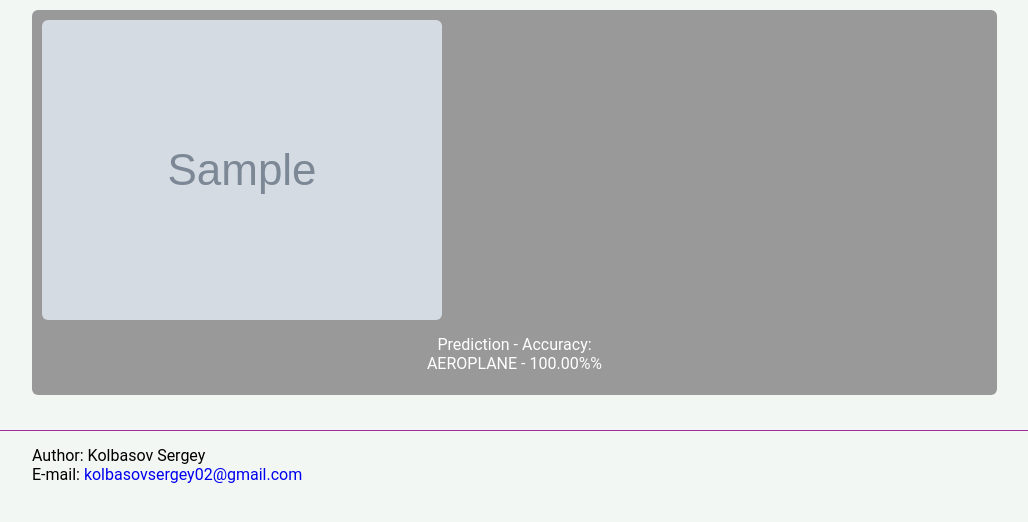
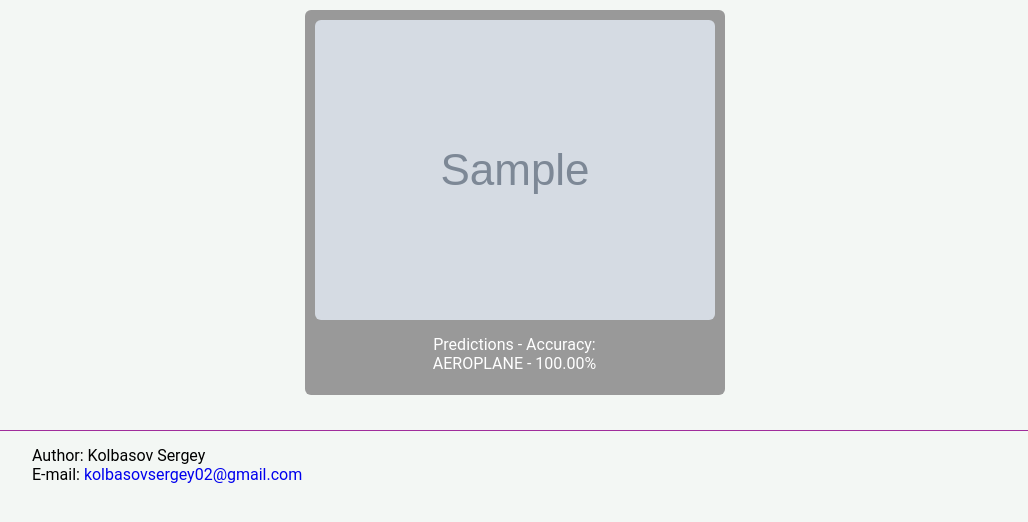
Before and after one commit to RouSage/diploma-webapp, a Flask app: page /prediction/1 in a window 1280 px wide. Shown: the part 80-602 px from the top of the page, without its empty margins (118-1146 px from the left). Run offline with Flask 2, Linux system fonts and the light colour scheme; tables that the repository leaves empty hold one stand-in row (values such as "Sample post"); grey boxes marked "Sample" are stand-in pictures; some libraries are stand-ins or nearby versions.

Commit message:
Fix styles on prediction page

```diff
--- a/app/static/css/style.css
+++ b/app/static/css/style.css
@@ -226,14 +226,15 @@ label {
   padding: 10px;
   display: flex;
   flex-flow: row nowrap;
+  justify-content: center;
 }
 .prediction-wrap .prediction-img {
-  flex: 2;
   margin-right: 15px;
 }
 .prediction-img img {
   border-radius: 6px;
   max-width: 100%;
+  width: 100%;
   height: auto;
 }
 .prediction-img .prediction-img__container {
--- a/app/templates/predict.html
+++ b/app/templates/predict.html
@@ -6,10 +6,10 @@
       <img src="{{ url_for('static', filename=result.img_path) }}" alt="{{ _('Result image') }}"
            title="{{ _('Result image') }}" />
       <div class="prediction-img__container">
-        <span>{{ _('Prediction') }} - {{ _('Accuracy') }}:<br>
+        <span>{{ _('Predictions') }} - {{ _('Accuracy') }}:<br>
           {% for pred, prob in result.predicted %}
           <span class="predicted-class">{{ _('%(predicted)s', predicted=pred) }} - {{ '%0.2f%%' | format(prob|float)
-            }}%</span><br>
+            }}</span><br>
           {% endfor %}
         </span>
       </div>
```
